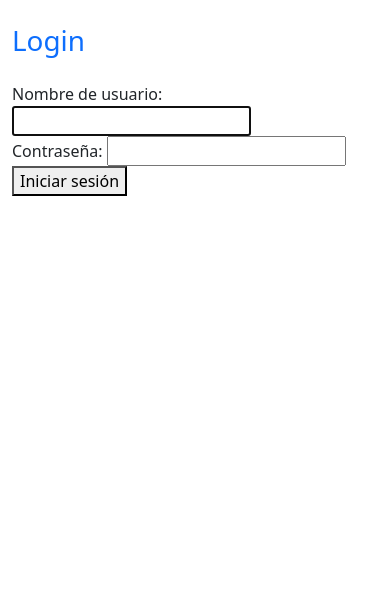
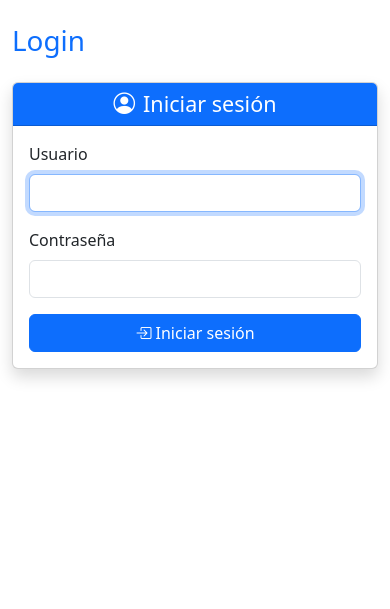
Before and after one commit to orquera10/RAIn25, a Django app: page /login in a window 390 px wide. Shown: the part 58-667 px from the top of the page. Run offline with Django 5.2, Linux system fonts and the light colour scheme.

Commit message:
mejora la plantilla de inicio de sesión con diseño responsivo y campos de usuario y contraseña

```diff
--- a/core/templates/core/login.html
+++ b/core/templates/core/login.html
@@ -5,9 +5,31 @@
 {% endblock title %}
 
 {% block content %}
-    <form method="post">
-        {% csrf_token %}
-        {{ form }}
-        <button type="submit">Iniciar sesión</button>
-    </form>
+<div class="row justify-content-center">
+    <div class="col-md-6 col-lg-5">
+        <div class="card shadow">
+            <div class="card-header bg-primary text-white text-center">
+                <h4 class="mb-0"><i class="bi bi-person-circle me-2"></i>Iniciar sesión</h4>
+            </div>
+            <div class="card-body">
+                <form method="post">
+                    {% csrf_token %}
+                    <div class="mb-3">
+                        <label for="id_username" class="form-label">Usuario</label>
+                        <input type="text" name="username" class="form-control" id="id_username" required autofocus>
+                    </div>
+                    <div class="mb-3">
+                        <label for="id_password" class="form-label">Contraseña</label>
+                        <input type="password" name="password" class="form-control" id="id_password" required>
+                    </div>
+                    <div class="d-grid gap-2">
+                        <button type="submit" class="btn btn-primary">
+                            <i class="bi bi-box-arrow-in-right"></i> Iniciar sesión
+                        </button>
+                    </div>
+                </form>
+            </div>
+        </div>
+    </div>
+</div>
 {% endblock content %}
```
